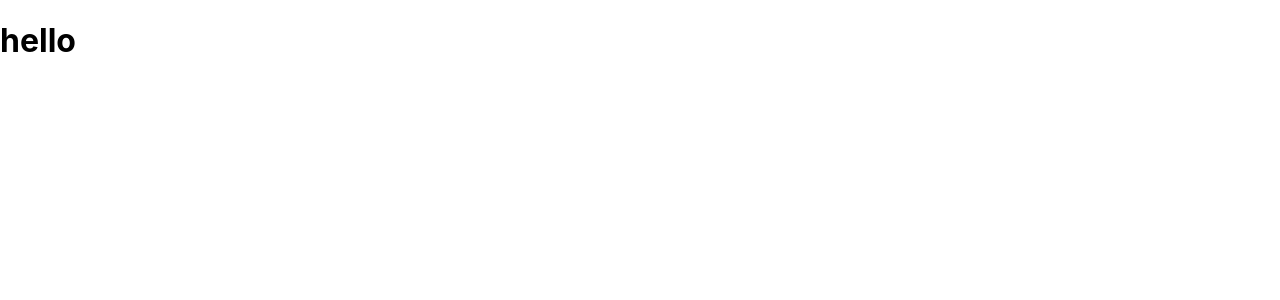
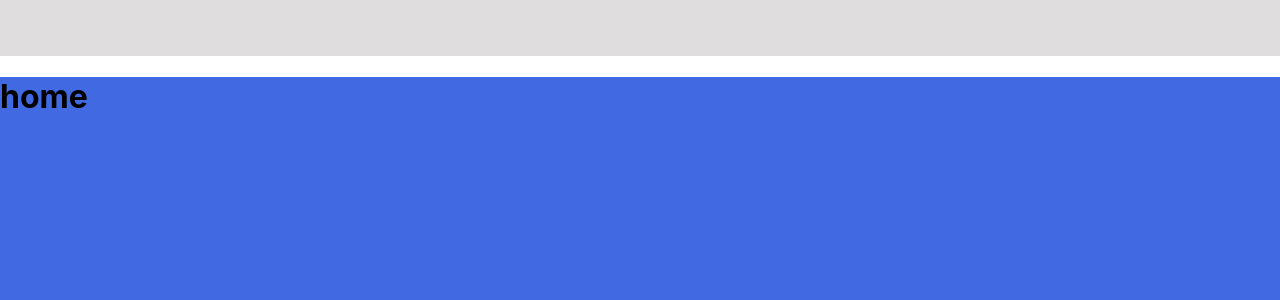
Before and after one commit to alexandreguz/blog-app, a JavaScript app: page /home in a window 1280 px wide. Shown: the top 300 px of the page. Built offline with nearby package versions, Linux system fonts and the light colour scheme; the HTML template or start-up script is replaced by a standard one.

Commit message:
general website template

```diff
--- a/package.json
+++ b/package.json
@@ -8,6 +8,7 @@
     "@testing-library/user-event": "^13.5.0",
     "react": "^17.0.2",
     "react-dom": "^17.0.2",
+    "react-router-dom": "^6.2.1",
     "react-scripts": "5.0.0",
     "web-vitals": "^2.1.3"
   },
--- a/src/App.js
+++ b/src/App.js
@@ -1,9 +1,22 @@
+import Navbar from "./components/Navbar";
+import {BrowserRouter, Route, Routes} from "react-router-dom"
+import Home from "./components/Home";
+import CreateBlog from './components/CreateBlog.js'
 
 const App = () => {
   return (
-    <div className="App">
-      <h1>hello</h1>
-    </div>
+    <BrowserRouter>
+         <div className="App-root">
+            <Navbar />
+            <div className='app-content'>
+              <Routes>
+                 <Route path="/home" element={ <Home />} />
+                 <Route path="/createblog" element={ <CreateBlog /> } />
+              </Routes>
+
+        </div>
+      </div>
+    </BrowserRouter>
   );
 }
 
--- /dev/null
+++ b/src/components/CreateBlog.js
@@ -0,0 +1,9 @@
+const CreateBlog = () => {
+    return (
+      <div className="CreateBlog-root">
+          <h1>CreateBlog</h1>
+      </div>
+    );
+  }
+
+export default CreateBlog
--- /dev/null
+++ b/src/components/Home.js
@@ -0,0 +1,9 @@
+const Home = () => {
+    return (
+      <div className="Home-root">
+          <h1>home</h1>
+      </div>
+    );
+  }
+
+export default Home
--- /dev/null
+++ b/src/components/Navbar.js
@@ -0,0 +1,10 @@
+
+const Navbar = () => {
+    return (
+      <div className="Nav-root">
+
+      </div>
+    );
+  }
+
+  export default Navbar;
--- a/src/index.css
+++ b/src/index.css
@@ -13,3 +13,34 @@ code {
 }
 
 /* App */
+
+.App-root {
+  /* background-color: aqua; */
+  height: 100vh;
+}
+
+/* Nav */
+
+.Nav-root {
+  height: 7vh;
+  background-color: rgb(223, 221, 221);
+}
+
+/* content of the app */
+
+.app-content {
+  height: 93vh;
+  background-color:rgb(200, 200, 200);
+}
+
+/* home */
+
+.Home-root {
+  background-color: royalblue;
+  height: 100%;
+}
+
+.CreateBlog-root {
+  background-color: rgb(210, 240, 170);
+  height: 100%;
+}
```
Also changed, not shown: 1 other file (tests, documents, lock files or other folders).
